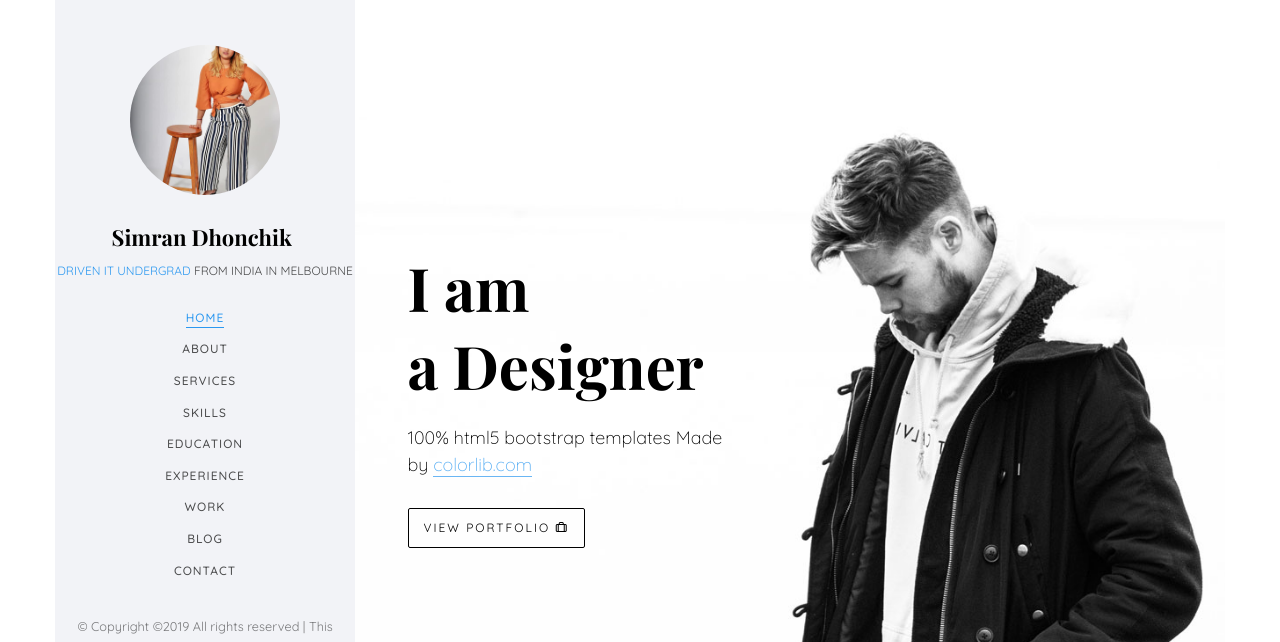
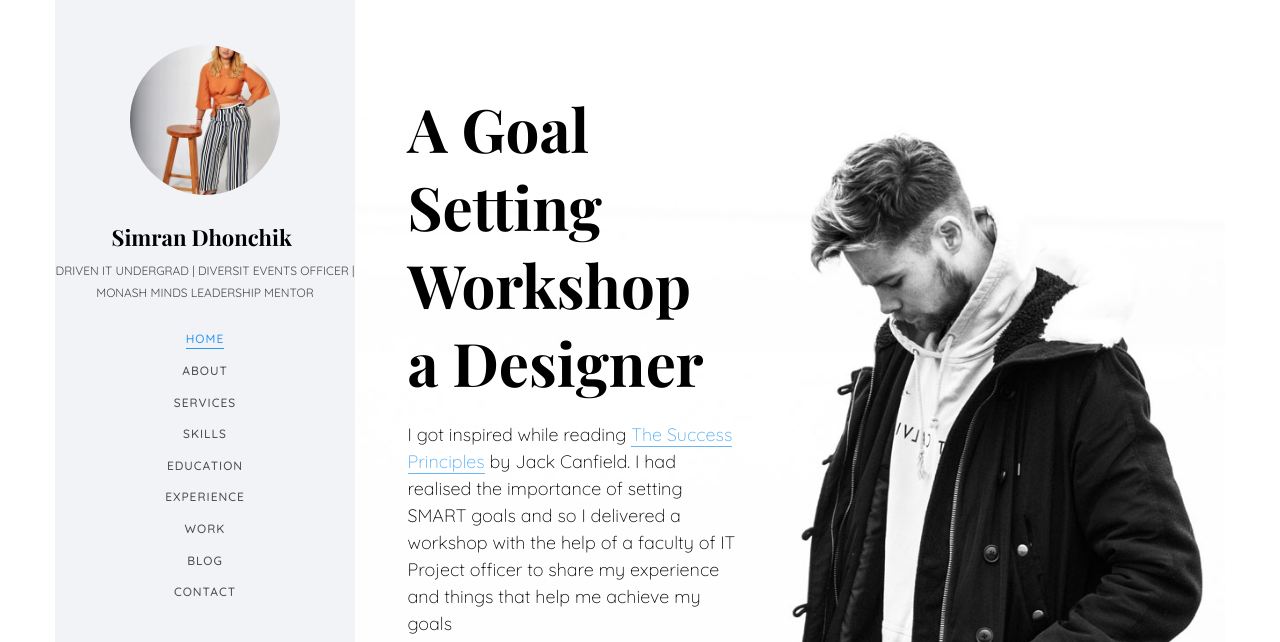
Before and after one commit to simrandhonchik/simrandhonchik.github.ion, a plain HTML site: page index.html in a window 1280 px wide. Shown: the top 642 px of the page. Drawn offline with nearby package versions, Linux system fonts and the light colour scheme; files whose address does not match are found by name; a web font is replaced by a local one.

Commit message:
Personal details update

```diff
--- a/index.html
+++ b/index.html
@@ -3,7 +3,7 @@
 	<head>
 	<meta charset="utf-8">
 	<meta http-equiv="X-UA-Compatible" content="IE=edge">
-	<title>Jackson Template</title>
+	<title>Simran Dhonchik</title>
 	<meta name="viewport" content="width=device-width, initial-scale=1">
 	<meta name="description" content="" />
 	<meta name="keywords" content="" />
@@ -58,7 +58,9 @@
 			<div class="text-center">
 				<div class="author-img" style="background-image: url(images/simran_fb_stool.jpg);"></div>
 				<h1 id="colorlib-logo"><a href="index.html">Simran Dhonchik</a></h1>
-				<span class="position"><a href="#">Driven IT undergrad</a> from India in Melbourne</span>
+				<!-- changed from
+				<span class="position"><a href="#">Driven IT undergrad</a> from India in Melbourne</span> to -->
+				<span class="position"> Driven IT undergrad | DiversIT Events officer | Monash Minds Leadership Mentor</span>
 			</div>
 			<nav id="colorlib-main-menu" role="navigation" class="navbar">
 				<div id="navbar" class="collapse">
@@ -94,15 +96,14 @@ Copyright &copy;<script>document.write(new Date().getFullYear());</script> All r
 			<section id="colorlib-hero" class="js-fullheight" data-section="home">
 				<div class="flexslider js-fullheight">
 					<ul class="slides">
-				   	<li style="background-image: url(images/img_bg_1.jpg);">
+				   	<li style="background-image: url(images/monash_minds.jpg);">
 				   		<div class="overlay"></div>
 				   		<div class="container-fluid">
 				   			<div class="row">
 					   			<div class="col-md-6 col-md-offset-3 col-md-pull-3 col-sm-12 col-xs-12 js-fullheight slider-text">
 					   				<div class="slider-text-inner js-fullheight">
 					   					<div class="desc">
-						   					<h1>Hi! <br>I'm Jackson</h1>
-						   					<h2>100% html5 bootstrap templates Made by <a href="https://colorlib.com/" target="_blank">colorlib.com</a></h2>
+						   					<h1>One of my favorite experiences <br> Monash Minds Masterclass</h1>
 												<p><a class="btn btn-primary btn-learn">Download CV <i class="icon-download4"></i></a></p>
 											</div>
 					   				</div>
@@ -117,8 +118,12 @@ Copyright &copy;<script>document.write(new Date().getFullYear());</script> All r
 					   			<div class="col-md-6 col-md-offset-3 col-md-pull-3 col-sm-12 col-xs-12 js-fullheight slider-text">
 					   				<div class="slider-text-inner">
 					   					<div class="desc">
-						   					<h1>I am <br>a Designer</h1>
-												<h2>100% html5 bootstrap templates Made by <a href="https://colorlib.com/" target="_blank">colorlib.com</a></h2>
+						   					<h1>A Goal Setting Workshop <br>a Designer</h1>
+												<h2> I got inspired while reading <a href="https://colorlib.com/" target="_blank">The Success Principles</a> by Jack Canfield.
+													I had realised the importance of setting SMART goals and so I delivered a
+													workshop with the help of a faculty of IT Project officer to share my experience and things that
+													help me achieve my goals</h2>
+											<!-- change this view portfolio to portfolio of all activities and programs you've participated in -->
 												<p><a class="btn btn-primary btn-learn">View Portfolio <i class="icon-briefcase3"></i></a></p>
 											</div>
 					   				</div>
```
